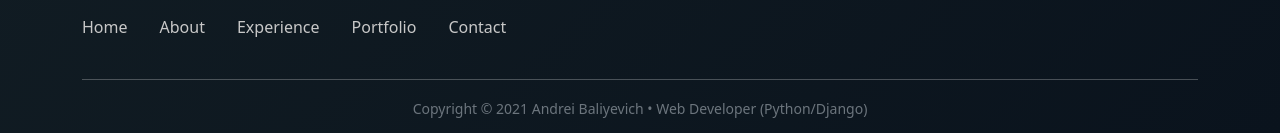
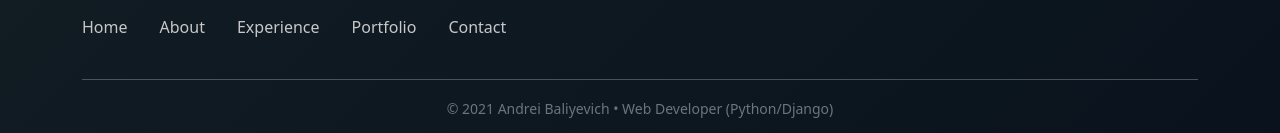
Before and after one commit to andreibaliyevich/AndreiBaliyevich_WebDeveloper, a Django app: page /en/ in a window 1280 px wide. Shown: the part 3462-3595 px from the top of the page. Run offline with Django 3.2, Linux system fonts and the light colour scheme; parts of the project's set-up code (start-up, migrations or seed data) failed here and were passed over; some libraries are stand-ins or nearby versions.

Commit message:
Update base.html

```diff
--- a/src/templates/main/base.html
+++ b/src/templates/main/base.html
@@ -114,7 +114,7 @@
       </div>
       <hr class="text-white my-0">
       <div class="text-center text-secondary py-3">
-        <small>Copyright &copy; 2021 {{ SITE_NAME }} • Web Developer (Python/Django)</small>
+        <small>&copy; 2021 {{ SITE_NAME }} • Web Developer (Python/Django)</small>
       </div>
     </div>
   </footer>
```
